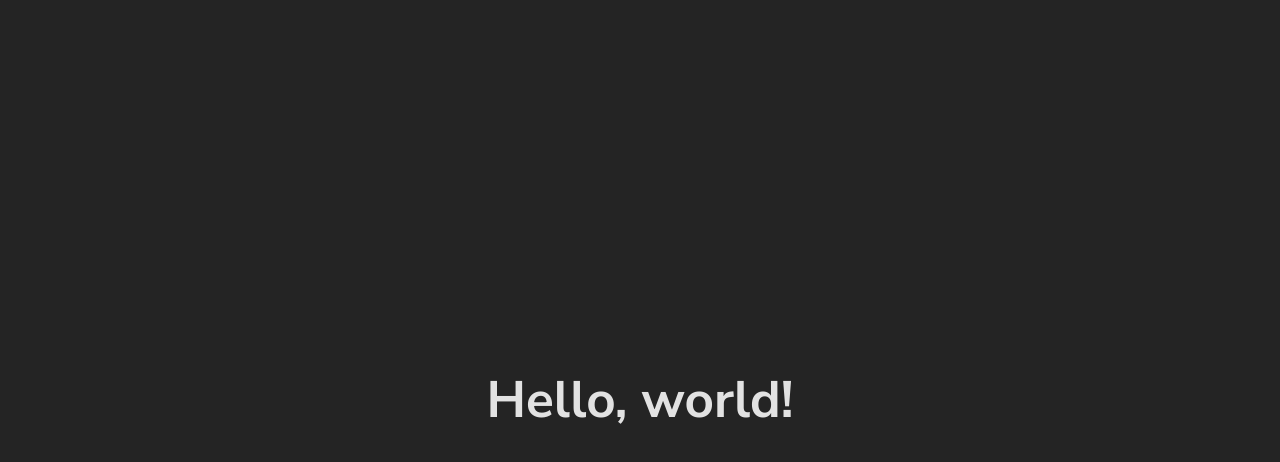
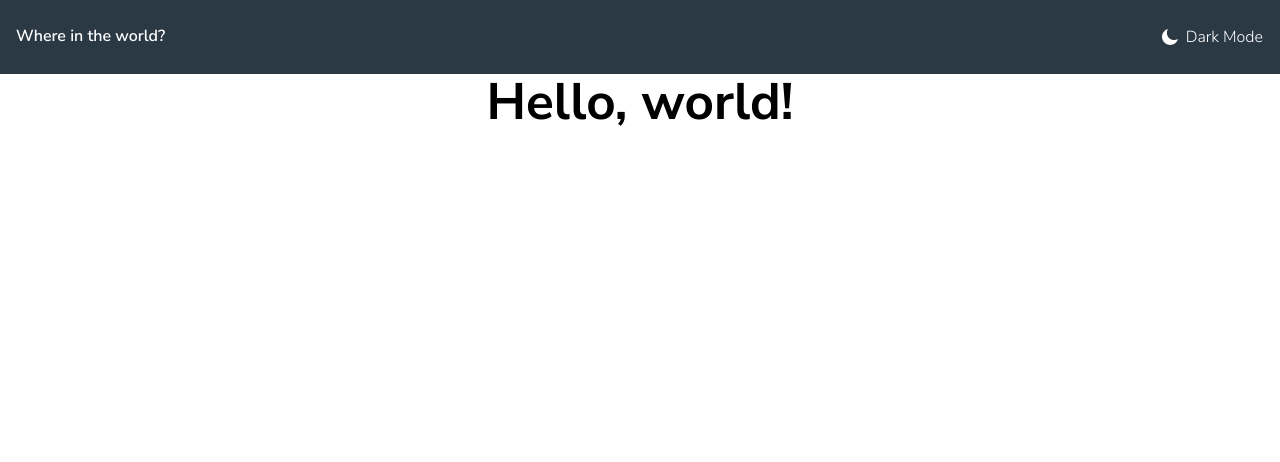
Before and after one commit to Robertron624/rest-countries-details, a React (Vite) app: page / in a window 1280 px wide. Shown: the top 462 px of the page. Built offline with nearby package versions, Linux system fonts and the light colour scheme.

Commit message:
header with theme switcher working

```diff
--- a/index.html
+++ b/index.html
@@ -4,7 +4,7 @@
     <meta charset="UTF-8" />
     <link rel="icon" type="image/svg+xml" href="/vite.svg" />
     <meta name="viewport" content="width=device-width, initial-scale=1.0" />
-    <title>Vite + React + TS</title>
+    <title>REST countries details</title>
   </head>
   <body>
     <div id="root"></div>
--- a/src/App.scss
+++ b/src/App.scss
@@ -1,6 +1,7 @@
 #root {
   max-width: 1280px;
-  margin: 0 auto;
-  padding: 2rem;
+  // margin: 0 auto;
+  // padding: 2rem;
   text-align: center;
+  width: 100%;
 }
--- a/src/App.tsx
+++ b/src/App.tsx
@@ -1,13 +1,14 @@
-
 import './App.scss'
+import Layout from './Layout/Layout'
 
 function App() {
-
   return (
     <>
-      <h1>
-        Hello, world!
-      </h1>
+      <Layout >
+        <h1>
+          Hello, world!
+        </h1>
+      </Layout>
     </>
   )
 }
--- /dev/null
+++ b/src/Layout/Header.tsx
@@ -0,0 +1,56 @@
+import "./index.scss";
+import { useState, useEffect } from "react";
+const Header = () => {
+    const [theme, settheme] = useState<string>("dark");
+
+    const toggleTheme = () => {
+        if (theme === "light") {
+            settheme("dark");
+        } else {
+            settheme("light");
+        }
+    };
+
+    // Change the theme based on the theme state
+    useEffect(() => {
+        if (theme === "light") {
+            document.body.setAttribute("data-theme", "light");
+        } else {
+            document.body.setAttribute("data-theme", "dark");
+        }
+    }, [theme]);
+
+    return (
+        <header className="flex justify-between">
+            <a href="/">Where in the world?</a>
+            <button onClick={toggleTheme} className="flex align-center">
+                {theme === "light" ? (
+                    <svg
+                        version="1.1"
+                        xmlns="http://www.w3.org/2000/svg"
+                        width="16"
+                        height="16"
+                        viewBox="0 0 32 32"
+                    >
+                        <title>moon-stroke</title>
+                        <path d="M5.895 9.148c0.848 8.959 8 16.109 16.957 16.953-1.91 1.211-4.152 1.898-6.5 1.898-6.813 0.001-12.352-5.538-12.352-12.353 0-2.347 0.688-4.587 1.895-6.498zM11.844 0c-6.824 1.969-11.844 8.189-11.844 15.646 0 9.034 7.32 16.354 16.352 16.354 7.457 0 13.68-5.023 15.648-11.844-2.18 1.258-4.672 2.031-7.367 2.031-8.188 0-14.82-6.639-14.82-14.822-0.001-2.695 0.773-5.187 2.031-7.365v0z"></path>
+                    </svg>
+                ) : (
+                    <svg
+                        version="1.1"
+                        xmlns="http://www.w3.org/2000/svg"
+                        width="16"
+                        height="16"
+                        viewBox="0 0 32 32"
+                    >
+                        <title>moon-fill</title>
+                        <path fill="#fff"  d="M24.633 22.184c-8.188 0-14.82-6.637-14.82-14.82 0-2.695 0.773-5.188 2.031-7.363-6.824 1.968-11.844 8.187-11.844 15.644 0 9.031 7.32 16.355 16.352 16.355 7.457 0 13.68-5.023 15.648-11.844-2.18 1.254-4.672 2.028-7.367 2.028z"></path>
+                    </svg>
+                )}
+                Dark Mode
+            </button>
+        </header>
+    );
+};
+
+export default Header;
--- /dev/null
+++ b/src/Layout/Layout.tsx
@@ -0,0 +1,13 @@
+import Header from "./Header";
+
+const Layout = ({ children }: { children: JSX.Element }) => {
+    return (
+        // Layout is a wrapper component that will be used to wrap all the pages and add the header to all of them.
+        <div className="layout">
+            <Header />
+            <main>{children}</main>
+        </div>
+    );
+};
+
+export default Layout;
--- /dev/null
+++ b/src/Layout/index.scss
@@ -0,0 +1,19 @@
+@import '../index.scss';
+
+header {
+    padding: 1.5rem 1rem;
+    background-color: var(--container-background);
+    color: var(--main-text);
+
+    a {
+        color: var(--main-text);
+        font-weight: 600;
+    }
+
+    button {
+        font-weight: 300;
+        color: var(--main-text);
+        gap: .5rem;
+    }
+
+}
--- a/src/index.scss
+++ b/src/index.scss
@@ -7,8 +7,6 @@
   font-family: 'Nunito Sans', sans-serif, system-ui, Avenir, Helvetica, Arial;
 
   color-scheme: light dark;
-  color: rgba(255, 255, 255, 0.87);
-  background-color: #242424;
 
   font-synthesis: none;
   text-rendering: optimizeLegibility;
@@ -31,8 +29,9 @@ button {
   font-size: 1em;
   font-weight: 500;
   font-family: inherit;
-  background-color: none;
+  background-color: transparent;
   cursor: pointer;
+  padding: 0;
 }
 
 /* Box sizing rules */
@@ -103,19 +102,8 @@ select {
   }
 }
 
-body {
-  margin: 0;
-  display: flex;
-  place-items: center;
-  min-width: 320px;
-  min-height: 100vh;
-  font-size: 16px;
 
-  text-rendering: optimizeSpeed;
-  line-height: 1.5;
-}
-
-// Variables
+// Color Variables
 
 // (Dark Mode Elements)
 $dark-blue : hsl(209, 23%, 22%);
@@ -134,3 +122,92 @@ $very-light-gray : hsl(0, 0%, 98%);
 
 // (Dark Mode Text & Light Mode Elements)
 $white : hsl(0, 0%, 100%);
+
+// Utilitie Classes
+
+.text-center {
+  text-align: center;
+}
+
+.text-left {
+  text-align: left;
+}
+
+.flex {
+  display: flex;
+}
+
+.flex-column {
+  flex-direction: column;
+}
+
+.flex-row {
+  flex-direction: row;
+}
+
+.flex-wrap {
+  flex-wrap: wrap;
+}
+
+.justify-center {
+  justify-content: center;
+}
+
+.justify-between {
+  justify-content: space-between;
+}
+
+.align-center {
+  align-items: center;
+}
+
+.margin-center {
+  margin-inline: auto;
+}
+
+.margin-0 {
+  margin: 0;
+}
+
+.padding-0 {
+  padding: 0;
+}
+
+.grid {
+  display: grid;
+}
+
+.grid-2 {
+  grid-template-columns: repeat(2, 1fr);
+}
+
+// Body themes
+
+body {
+  margin: 0;
+  display: flex;
+  min-width: 320px;
+  min-height: 100vh;
+  font-size: 16px;
+
+  text-rendering: optimizeSpeed;
+  line-height: 1.5;
+
+  // Default theme
+  --body-color: hsl(207, 26%, 17%);
+  --container-background: hsl(209, 23%, 22%);
+  --main-text: hsl(0, 0%, 100%);
+}
+
+
+body[data-theme="dark"] {
+  --body-color: hsl(207, 26%, 17%);
+  --container-background: hsl(209, 23%, 22%);
+  --main-text: hsl(0, 0%, 100%);
+}
+
+body[data-theme="light"] {
+  --body-color: hsl(0, 0%, 98%);
+  --container-background: hsl(0, 0%, 100%);
+  --main-text: hsl(200, 15%, 8%);
+}
```
Also changed, not shown: src/assets/moon-fill.svg (added), src/assets/moon-stroke.svg (added).
